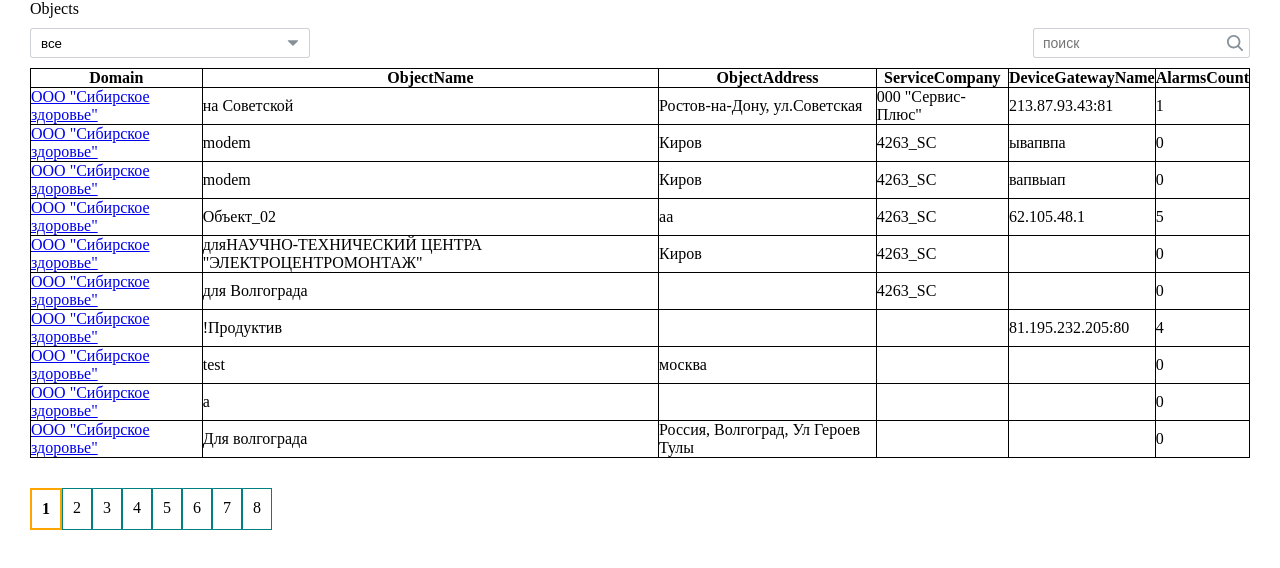
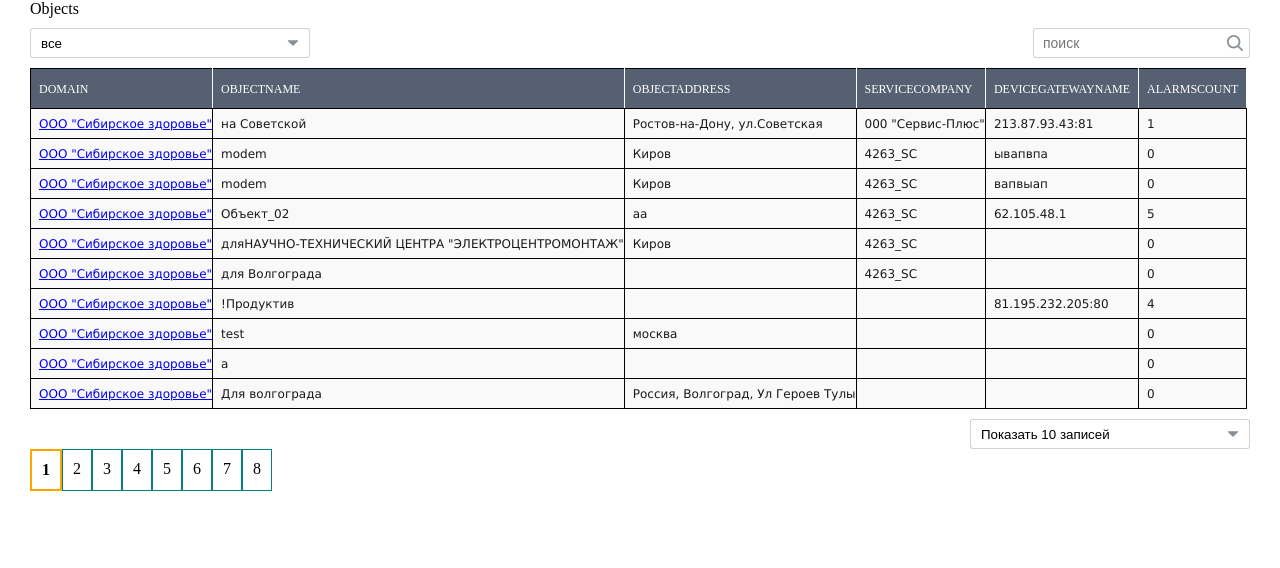
Before and after one commit to SokolOrlov/testcc, a React app: page /allobjects in a window 1280 px wide. Both pictures are taken after typing "Sample", "Sample123" into the empty fields and a click on the button "login". Shown: the top 568 px of the page. Built offline with nearby package versions, Linux system fonts and the light colour scheme; the HTML template or start-up script is replaced by a standard one.

Commit message:
Добавление изменения размера таблицы, исправление выборки состояния

```diff
--- a/src/API/AllObjectsService.ts
+++ b/src/API/AllObjectsService.ts
@@ -1,6 +1,7 @@
 import { DropDownItem } from "../components/UI/DropDown/DropDown";
 import { TableRow } from "../components/UI/Table/Table";
-import { _objects, _states } from "../data";
+import { _limits, _objects, _states } from "../data";
+import { ObjectPageState } from "../reducers/ObjectPageReducer";
 
 export interface ObjectsResult {
   total: number;
@@ -26,28 +27,37 @@ export interface Post {
 /** Состояние объекта */
 export interface ObjectState extends DropDownItem {}
 
+/** Лимит записей на странице */
+export interface PageSize extends DropDownItem {
+  value: number
+}
+
 /**Сервис страницы "Все объекты" */
 export default class AllObjectsService {
-/**
- * Получить список объектов с гейтвеями
- * @param pageSize Размер страницы
+
+  /**Состояние страницы 'Объекты' */
+  static _state: ObjectPageState;
+
+  /**Получить список объектов с гейтвеями
+   * @param pageSizeId Размер страницы
    * @param pageNumber Номер страницы
    * @param filter Фильтр
    * @param objectState Состояние объекта
    * @returns Список объектов с гейтвеями
    */
-  static async getObjectsWithGateways( pageSize = 10, pageNumber = 1, filter: string, objectState: number ): Promise<ObjectsResult> {
+  static async getObjectsWithGateways(pageSizeId: number, pageNumber: number, filter: string, objectStateId: number): Promise<ObjectsResult> {
+    let pageSize = _limits.find((l) => l.id == pageSizeId).value
     const start = pageNumber === 1 ? 0 : (pageNumber - 1) * pageSize;
     let total = _objects.aaData.length;
     let data = _objects.aaData.slice(start, start + pageSize);
 
-    if (filter || objectState) {
+    if (filter || objectStateId) {
       let filtered = _objects.aaData.filter(
         (val) => val.ObjectName.toLowerCase().indexOf(filter) > -1
       );
 
-      if (objectState) {
-        switch (objectState) {
+      if (objectStateId) {
+        switch (objectStateId) {
           case 2:
             filtered = filtered.filter((val) => val.AlarmsCount > 0);
             break;
@@ -73,23 +83,25 @@ export default class AllObjectsService {
     };
   }
 
-  /**
-   * Получить состояния объекта
+  /**Получить состояния объекта
    * @returns Состояния объекта
    */
   static async getObjectStates(): Promise<ObjectState[]> {
     return await _states;
   }
 
+  /**Получить список кол-ва записей в таблице
+   * @returns Список лимитов
+   */
+  static async getLimits(): Promise<PageSize[]> {
+    return await _limits;
+  }
 
-/**
- * Получить данные для таблицы
+  /** Получить данные для таблицы
    * @param posts Массив объектов с гейтвеями
    * @returns Заголовки и строки таблиц
    */
-  static getTableData(posts: Post[]):[string[], TableRow[] ]{
-    console.log('getTableData');
-
+  static getTableData(posts: Post[]): [string[], TableRow[]] {
     const headers = [
       "Domain",
       "ObjectName",
@@ -98,6 +110,7 @@ export default class AllObjectsService {
       "DeviceGatewayName",
       "AlarmsCount",
     ];
+
     const rows = posts.map((post) => {
       return {
         cells: [
@@ -109,8 +122,25 @@ export default class AllObjectsService {
           { data: post.AlarmsCount },
         ],
       };
-    })
+    });
 
-    return [headers, rows]
+    return [headers, rows];
   }
+
+  /**
+   * Получить состояние страницы 'Объекты'
+   * @returns Актуальное состояние страницы 'Объекты'
+   */
+  static getState(): ObjectPageState{
+    return AllObjectsService._state
   }
+
+  /**
+   * Запомнить состояние страницы 'Объекты'
+   * @param st Актуальное состояние страницы 'Объекты'
+   */
+  static setState(st: ObjectPageState){
+    AllObjectsService._state = st
+  }
+
+}
--- a/src/components/UI/DropDown/DropDown.tsx
+++ b/src/components/UI/DropDown/DropDown.tsx
@@ -41,7 +41,7 @@ const DropDown = ({
   firstElement = FirstElement.FirstElement,
   emptyText = "",
 }: DropDownProps) => {
-  console.log("DropDown");
+  // console.log("DropDown");
 
   const [open, setOpen] = useState(false);
   const [item, setSelectedItem] = useState<DropDownItem>(null);
--- a/src/components/UI/Find/FindInput.module.css
+++ b/src/components/UI/Find/FindInput.module.css
@@ -1,6 +1,7 @@
 .find_input{
     box-sizing: border-box;
     height: 30px;
+    /* width: 100%; */
     padding: 4px 9px;
     font-size: 14px;
     line-height: 1.42857143;
--- a/src/components/UI/Find/FindInput.tsx
+++ b/src/components/UI/Find/FindInput.tsx
@@ -6,8 +6,8 @@ type FindInputProps = {
   style?: string;
 };
 
-const FindInput = ({ onChange }: FindInputProps) => {
-  console.log("FindInput");
+const FindInput = ({ onChange}: FindInputProps) => {
+   //console.log("FindInput");
 
   const [text, setText] = useState("");
   const changeFilter = (event: any) => {
@@ -25,4 +25,4 @@ const FindInput = ({ onChange }: FindInputProps) => {
   );
 };
 
-export default FindInput;
+export default (FindInput);
--- a/src/components/UI/Pagination/Pagination.tsx
+++ b/src/components/UI/Pagination/Pagination.tsx
@@ -3,9 +3,7 @@ import { getPagesArray } from "../../../utils/pages";
 import cl from "./Pagination.module.css";
 
 const Pagination = ({ totalPages, page, onChange }: { totalPages: number; page: number; onChange: (arg0: any) => void; }) => {
-  console.log("Pagination");
-
- // const [currentPage, setPage] = useState(page);
+//   console.log("Pagination");
 
   let pagesArray = getPagesArray(totalPages);
   return (
--- a/src/components/UI/Table/Table.module.css
+++ b/src/components/UI/Table/Table.module.css
@@ -1,3 +1,7 @@
+
+table{
+  border-collapse: separate;
+}
 table, th, td {
     border: 1px solid black;
     border-collapse: collapse;
@@ -11,3 +15,50 @@ table, th, td {
     background-color: red;
     outline: 0;
   }
+
+  th{
+    height: 40px;
+    cursor: pointer;
+    line-height: 1.5;
+    text-transform: uppercase;
+    vertical-align: middle;
+    padding: 0 8px;
+    border-right: 1px solid #f9f9fa;
+    background-color: #556172;
+    color: #fff;
+    text-align: left;
+    font-weight: normal;
+    font-size: 12px;
+    font-family: 'Glyphicons Halflings';
+  }
+
+  tbody{
+    font-family: Verdana, Geneva, sans-serif;
+  }
+
+  tbody tr{
+    height: 30px;
+    font-size: 12px;
+    vertical-align: middle;
+    line-height: 14px;
+    color: rgba(0, 0, 0, 0.9);
+    background-color: #f9f9fa;
+    border-right: 1px solid #556172;
+    border-bottom: 1px solid #556172;
+    word-break: break-all;
+    text-overflow: ellipsis;
+    overflow: hidden;
+    white-space: nowrap;
+  }
+
+  tbody tr td{
+    padding-left: 8px;
+  }
+
+  .danger{
+    background-color: rgba(226, 0, 15, 0.2);
+  }
+
+  .success{
+    background-color: rgba(0, 128, 0, 0.2);
+  }
--- a/src/components/UI/Table/Table.tsx
+++ b/src/components/UI/Table/Table.tsx
@@ -13,7 +13,7 @@ export interface TableRow {
 }
 
 const Table = ({ headers, rows }: { headers: string[]; rows: TableRow[] }) => {
-  console.log('Table');
+  // console.log('Table');
 
   return (
     <table>
--- a/src/data.ts
+++ b/src/data.ts
@@ -1214,3 +1214,9 @@ export const _states = [
 	{id:3, name:'в сети'},
 	{id:4, name:'не в сети'},
 ]
+
+export const _limits = [
+	{id:1, name:'Показать 10 записей', value:10},
+	{id:2, name:'Показать 25 записей', value:25},
+	{id:3, name:'Показать 50 записей', value:50}
+]
--- a/src/pages/Objects/Objects.tsx
+++ b/src/pages/Objects/Objects.tsx
@@ -4,28 +4,31 @@ import DropDown, { FirstElement } from "../../components/UI/DropDown/DropDown";
 import FindInput from "../../components/UI/Find/FindInput";
 import Pagination from "../../components/UI/Pagination/Pagination";
 import Table from "../../components/UI/Table/Table";
-import {reducer, initialState} from "../../reducers/ObjectPageReducer"
+import { reducer, initialState } from "../../reducers/ObjectPageReducer";
 
 import cl from "./Objects.module.css";
 
 const Objects = () => {
-  console.log("Objects");
+  //  console.log("Objects");
 
   const [state, dispatch] = useReducer(reducer, initialState);
+  AllObjectsService.setState(state)
 
   /**Загрузка начальных данных */
   useEffect(() => {
-     Promise.all([
+    Promise.all([
       AllObjectsService.getObjectStates(),
-      AllObjectsService.getObjectsWithGateways( state.pageLimit, state.pageNumber, state.filter, state.stateNumber )])
-      .then(result=> {
-        dispatch({
-        type:"init",
-        payload:{
-          s:result[0],
-          o:result[1]
-        }
-      })
+      AllObjectsService.getObjectsWithGateways(state.pageSizeId, state.pageNumber, state.filter, state.stateId),
+      AllObjectsService.getLimits(),
+    ]).then((result) => {
+      dispatch({
+        type: "init",
+        payload: {
+          s: result[0],
+          o: result[1],
+          l: result[2],
+        },
+      });
     });
   }, []);
 
@@ -34,16 +37,16 @@ const Objects = () => {
    * @param selectedPage Номер выбранной страницы
    */
   const changePage = (selectedPage: number) => {
-    AllObjectsService.getObjectsWithGateways( state.pageLimit, selectedPage, state.filter, state.stateNumber )
-    .then(res=>{
+    const st = AllObjectsService.getState();
+    AllObjectsService.getObjectsWithGateways(st.pageSizeId, selectedPage, st.filter, st.stateId).then((res) => {
       dispatch({
-        type:"change_page",
-        payload:{
+        type: "change_page",
+        payload: {
           num: selectedPage,
-          o: res
-        }
-      })
-    })
+          o: res,
+        },
+      });
+    });
   };
 
   /**
@@ -51,54 +54,77 @@ const Objects = () => {
    * @param filterText Текст фильтра
    */
   const changeFilter = (filterText: string) => {
-    AllObjectsService.getObjectsWithGateways( state.pageLimit, 1, filterText, state.stateNumber )
-    .then(res=>{
+    const st = AllObjectsService.getState();
+    console.log('changeFilter', st);
+
+    AllObjectsService.getObjectsWithGateways(st.pageSizeId, 1, filterText, st.stateId).then((res) => {
       dispatch({
-        type:"change_filter",
-        payload:{
+        type: "change_filter",
+        payload: {
           str: filterText,
-          o: res
-        }
-      })
-    })
+          o: res,
+        },
+      });
+    });
   };
 
   /**
    * Изменить фильтр по состояниям
-   * @param selectedState Id выбранного состояния
+   * @param selectedStateId Id выбранного состояния
    */
-  const changeState = (selectedState: number) => {
-    AllObjectsService.getObjectsWithGateways( state.pageLimit, 1, state.filter, selectedState )
-    .then(res=>{
+  const changeState = (selectedStateId: number) => {
+    const st = AllObjectsService.getState();
+    AllObjectsService.getObjectsWithGateways(st.pageSizeId, 1, st.filter, selectedStateId).then((res) => {
       dispatch({
-        type:"change_state",
-        payload:{
-          num:selectedState,
-          o: res
-        }
-      })
-    })
+        type: "change_state",
+        payload: {
+          num: selectedStateId,
+          o: res,
+        },
+      });
+    });
   };
 
-  const [headers,rows] = AllObjectsService.getTableData(state.posts) ;
+  /**
+   * Изменить фильтр по состояниям
+   * @param selectedLimitId Id выбранного состояния
+   */
+  const changePageSize = (selectedPageSizeId: number) => {
+    const st = AllObjectsService.getState();
+    AllObjectsService.getObjectsWithGateways(selectedPageSizeId, 1, st.filter, st.stateId).then((res) => {
+      dispatch({
+        type: "change_limit",
+        payload: {
+          num: selectedPageSizeId,
+          o: res,
+        },
+      });
+    });
+  };
 
-  const _filter = useMemo(()=> <FindInput onChange={changeFilter} />,[]);
-  const _dropdown = useMemo(()=><DropDown data={state.states} onSelect={changeState} filter={true} firstElement={FirstElement.FirstElement}/>,[state.states]);
-  const _table = useMemo(()=><Table headers={headers} rows={rows} />,[state.posts])
-  const _pagination = useMemo(()=><Pagination page={state.pageNumber} totalPages={state.totalPages} onChange={changePage} />,[state.pageNumber, state.totalPages])
-  console.log(state);
+  const [headers, rows] = AllObjectsService.getTableData(state.posts);
+
+  const _filter = useMemo(() => <FindInput onChange={changeFilter} />, []);
+  const _dropdown_states = useMemo(() => (<DropDown data={state.states} onSelect={changeState} filter={true} firstElement={FirstElement.FirstElement}/>), [state.states]);
+  const _table = useMemo(() => <Table headers={headers} rows={rows} />,[state.posts]);
+  const _pagination = useMemo(() => (<Pagination page={state.pageNumber} totalPages={state.totalPages} onChange={changePage}/> ),[state.pageNumber, state.totalPages]);
+  const _dropdown_limits = useMemo(() => (<DropDown data={state.pageSizes} onSelect={changePageSize} firstElement={FirstElement.FirstElement}/>), [state.pageSizes]);
+
   return (
     <>
       <div className={cl.objects_page}>
         <div>Objects</div>
 
-        <div style={{display:"flex", justifyContent:"space-between", margin:"10px 0px"}}>
-          {_dropdown}
+        <div style={{display: "flex", justifyContent: "space-between", margin: "10px 0px",}}>
+          {_dropdown_states}
           {_filter}
         </div>
 
         {_table}
-        {_pagination}
+        <div style={{display: "flex", justifyContent: "space-between",  margin: "10px 0px",}}>
+          {_pagination}
+          {_dropdown_limits}
+        </div>
       </div>
     </>
   );
--- a/src/reducers/ObjectPageReducer.ts
+++ b/src/reducers/ObjectPageReducer.ts
@@ -1,71 +1,77 @@
-import { ObjectsResult, ObjectState, Post } from "../API/AllObjectsService";
+import {PageSize,  ObjectsResult,  ObjectState,  Post,} from "../API/AllObjectsService";
 import { getPageCount } from "../utils/pages";
 
-interface s {
+export interface ObjectPageState {
   posts: Post[];
   states: ObjectState[];
-  stateNumber: number;
-  pageLimit: number;
+  pageSizes: PageSize[];
+  stateId: number;
+  pageSizeId: number;
   pageNumber: number;
   totalPages: number;
   filter: string;
 }
 
-export const initialState: s = {
+export const initialState: ObjectPageState = {
   posts: [],
   states: [],
-  stateNumber: 0,
-  pageLimit: 10,
+  pageSizes: [],
+  stateId: 1,
+  pageSizeId: 1,
   totalPages: 0,
   pageNumber: 1,
   filter: "",
 };
 
-interface payload{
-  num?:number,
-  str?:string,
-  o?:ObjectsResult,
-  s?:ObjectState[]
+interface payload {
+  num?: number;
+  str?: string;
+  o?: ObjectsResult;
+  s?: ObjectState[];
+  l?: PageSize[];
 }
 
-export const reducer = (state: s, action: { type: string; payload: payload}): s => {
+export const reducer = (state: ObjectPageState, action: { type: string; payload: payload }): ObjectPageState => {
   switch (action.type) {
-    case "init":{
+    case "init":
       return {
         ...state,
         posts: action.payload.o.data,
         states: action.payload.s,
-        totalPages: getPageCount(action.payload.o.total, state.pageLimit)
-      }
-    }
-    case "change_page":{
-      return {...state,
-        pageNumber:action.payload.num,
-        posts: action.payload.o.data
-      }
-    }
-    case "change_filter":{
+        pageSizes: action.payload.l,
+        totalPages: getPageCount(action.payload.o.total, action.payload.l.find((l) => l.id == 1).value),
+      };
+    case "change_page":
       return {
         ...state,
-        filter:action.payload.str,
-        pageNumber:1,
+        pageNumber: action.payload.num,
         posts: action.payload.o.data,
-        totalPages: getPageCount(action.payload.o.total, state.pageLimit)
-      }
-    }
-    case "change_limit":
-      break;
-    case "change_state":{
+      };
+    case "change_filter":
       return {
         ...state,
-        stateNumber:action.payload.num,
-        pageNumber:1,
+        filter: action.payload.str,
+        pageNumber: 1,
         posts: action.payload.o.data,
-        totalPages: getPageCount(action.payload.o.total, state.pageLimit)
-      }
-    }
+        totalPages: getPageCount(action.payload.o.total, state.pageSizes.find((l) => l.id == state.pageSizeId).value),
+      };
+    case "change_limit":
+      return {
+        ...state,
+        pageSizeId: action.payload.num,
+        pageNumber: 1,
+        posts: action.payload.o.data,
+        totalPages: getPageCount(action.payload.o.total, state.pageSizes.find((l) => l.id == action.payload.num).value),
+      };
+    case "change_state":
+      return {
+        ...state,
+        stateId: action.payload.num,
+        pageNumber: 1,
+        posts: action.payload.o.data,
+        totalPages: getPageCount(action.payload.o.total, state.pageSizes.find((l) => l.id == state.pageSizeId).value),
+      };
     default:
-      return state;
-      break;
+      throw new Error();
   }
 };
```
Lines whose indentation alone changed are shown as unchanged.
